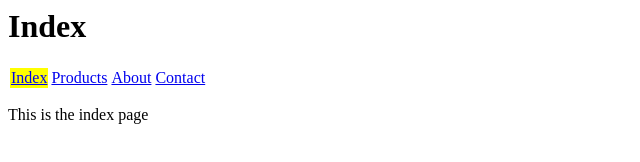
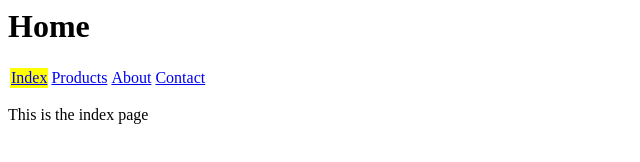
Before and after one commit to ankona/staticsite, a plain HTML site: page index.html in a window 1280 px wide. Shown: the full height of the page, 0-640 px from the left. Drawn offline with Linux system fonts and the light colour scheme.

Commit message:
Sneaking in a second update

```diff
--- a/index.html
+++ b/index.html
@@ -3,7 +3,7 @@
   <title>Index</title>
 </head>
 <body>
-  <h1>Index</h1>
+  <h1>Home</h1>
   <table>
     <tr>
       <td style="background-color: yellow;"><a href="index.html">Index</a></td>
```
